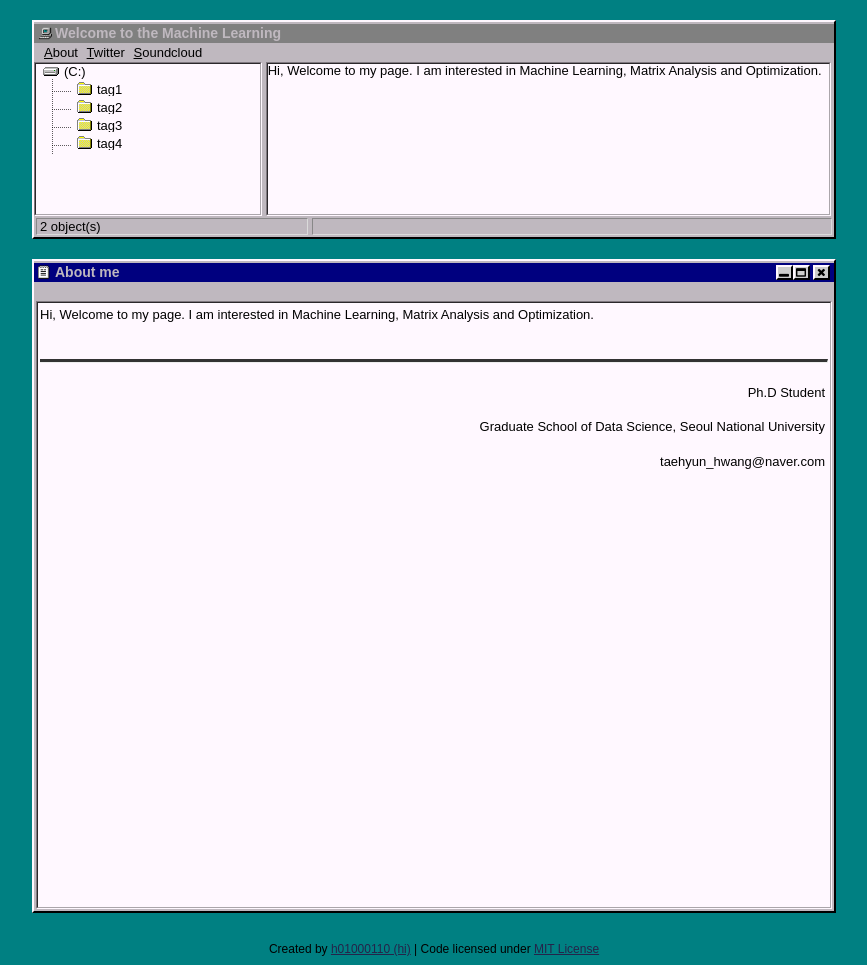
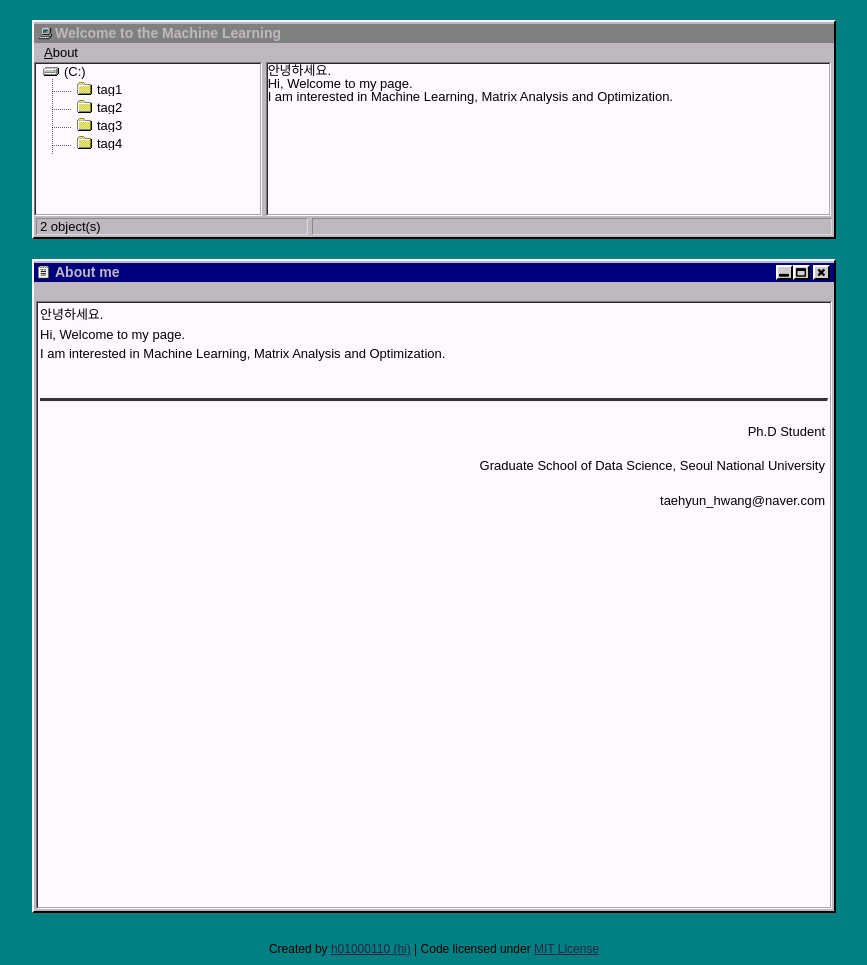
Before and after one commit to driedpollack/driedpollack.github.io, a Jekyll site: the page built from me/index.md, in a window 1280 px wide. Shown: the whole page, without its empty margins (206-1073 px from the left). Built offline with Jekyll 4.4.1, drawn with Linux system fonts in a browser that asks for light colours.

Commit message:
blog init

```diff
--- a/_includes/topbar.html
+++ b/_includes/topbar.html
@@ -1,5 +1,5 @@
 <ul class="topbar">
 	<a href="/me"><li><u>A</u>bout</li></a>
-	<a href="http://twitter.com/h01000110" target="_blank"><li><u>T</u>witter</li></a>
-	<a href="http://soundcloud.com/h01000110" target="_blank"><li><u>S</u>oundcloud</li></a>
+	<!-- <a href="http://twitter.com/h01000110" target="_blank"><li><u>T</u>witter</li></a> -->
+	<!-- <a href="http://soundcloud.com/h01000110" target="_blank"><li><u>S</u>oundcloud</li></a> -->
 </ul>
--- a/me/index.md
+++ b/me/index.md
@@ -2,6 +2,6 @@
 layout: me
 title: About me
 ---
-
-Hi, Welcome to my page.
+안녕하세요.\\
+Hi, Welcome to my page.\\
 I am interested in Machine Learning, Matrix Analysis and Optimization.
```
